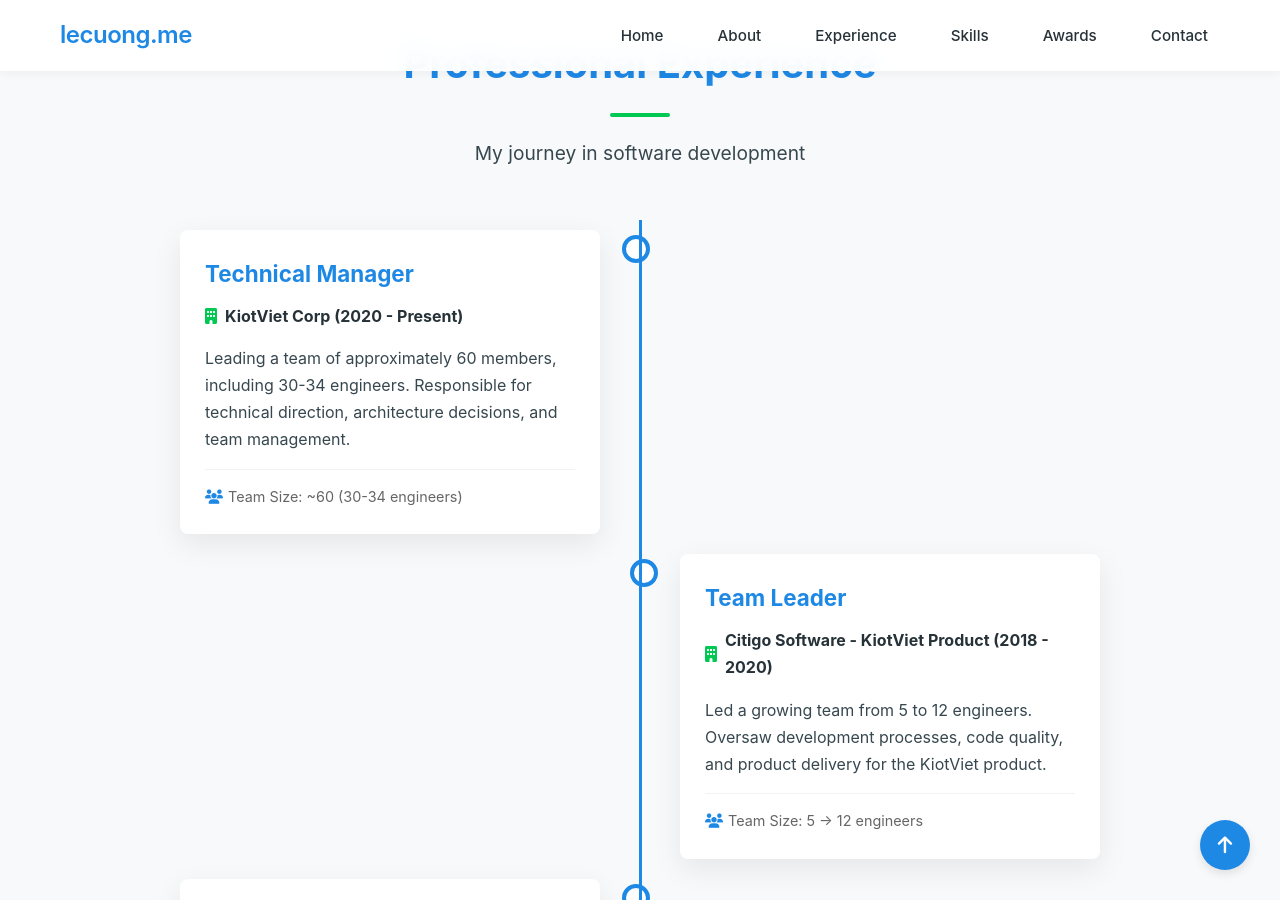
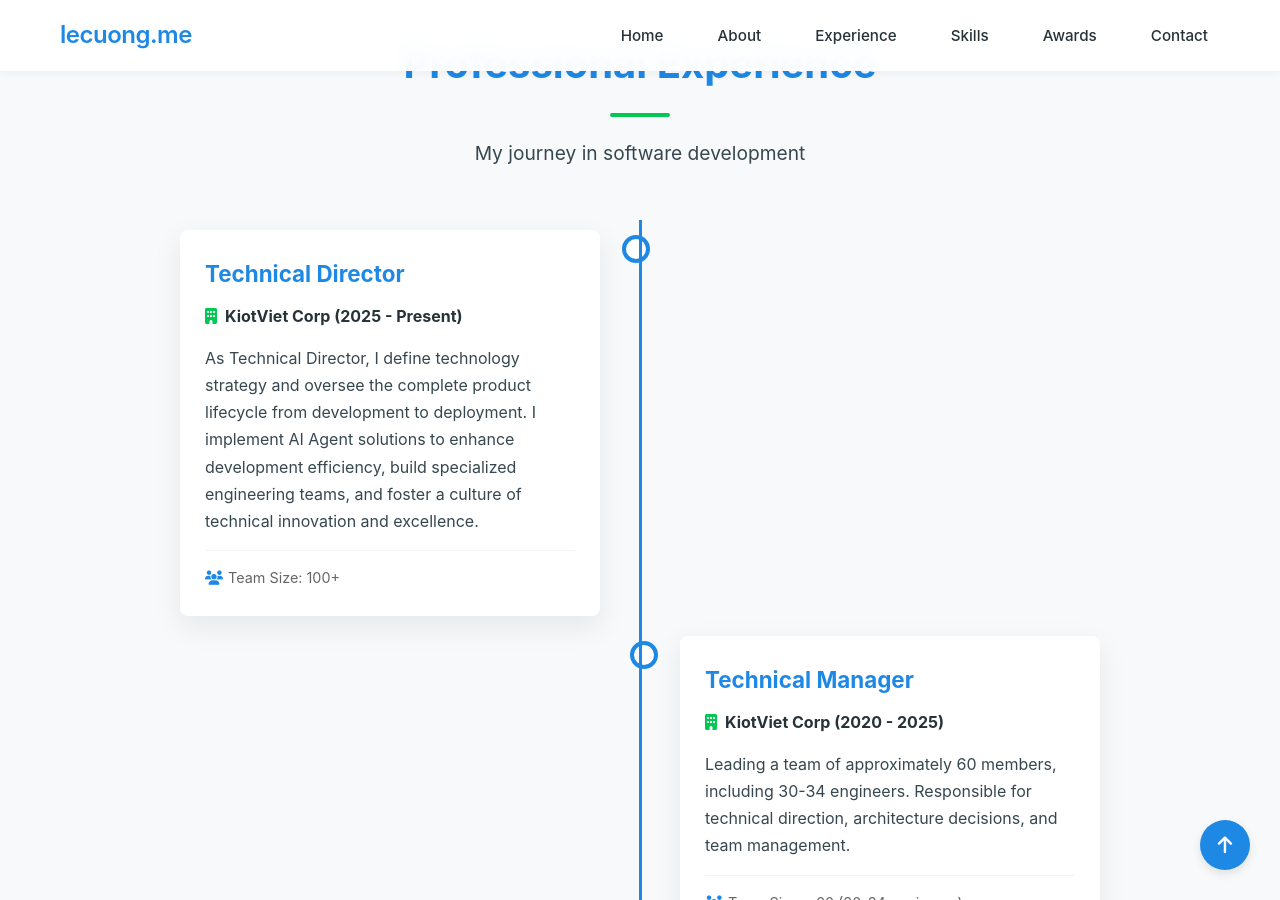
Before and after one commit to cuongtl1992/my-cv, a Jekyll site: the page built from index.md, in a window 1280 px wide and 900 px high, scrolled down 1806 px. Built offline with Jekyll 4.4.1, drawn with Linux system fonts in a browser that asks for light colours.

Commit message:
Update README setup instructions and enhance experience data with new role as Technical Director

```diff
--- a/_data/experience.yml
+++ b/_data/experience.yml
@@ -1,6 +1,12 @@
+- position: Technical Director
+  company: KiotViet Corp
+  period: 2025 - Present
+  description: As Technical Director, I define technology strategy and oversee the complete product lifecycle from development to deployment. I implement AI Agent solutions to enhance development efficiency, build specialized engineering teams, and foster a culture of technical innovation and excellence.
+  team_size: 100+
+
 - position: Technical Manager
   company: KiotViet Corp
-  period: 2020 - Present
+  period: 2020 - 2025
   description: Leading a team of approximately 60 members, including 30-34 engineers. Responsible for technical direction, architecture decisions, and team management.
   team_size: ~60 (30-34 engineers)
 
```
Also changed, not shown: README.md.
